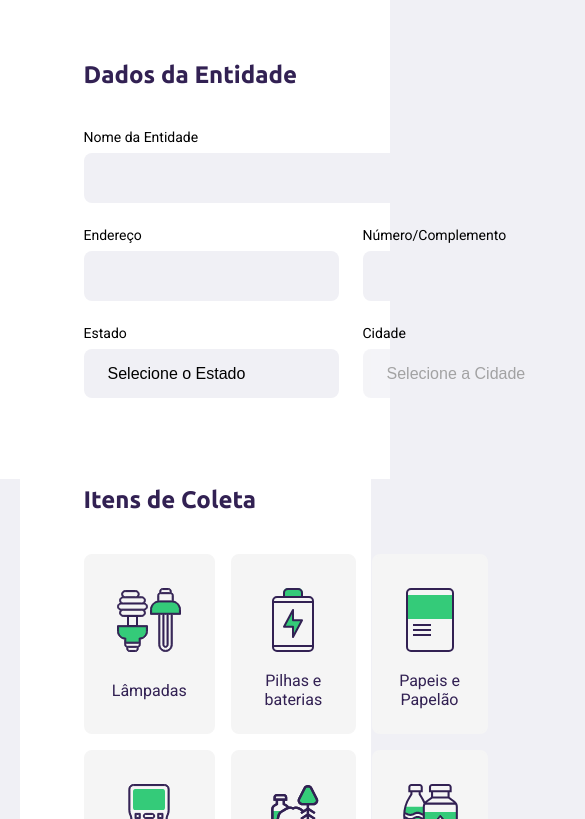
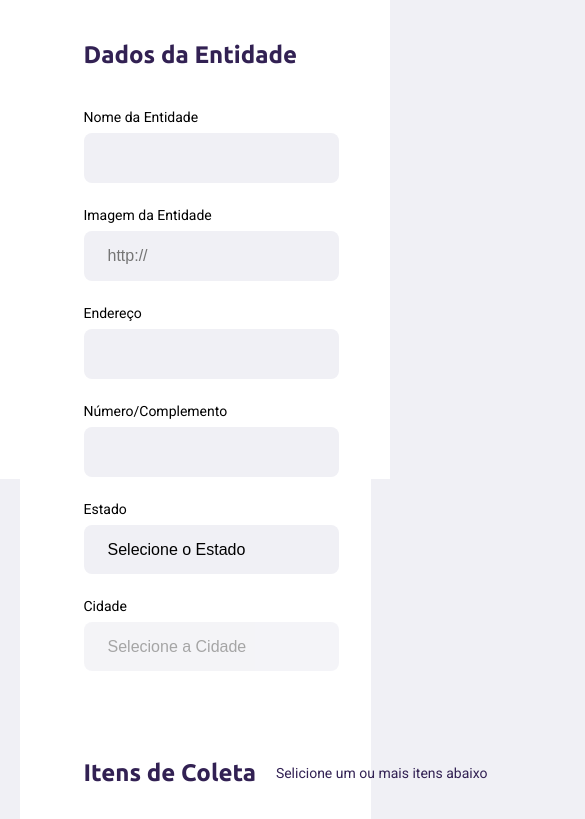
Before and after one commit to phbelucci/NLW_NEXT_LEVEL, a website: page src/views/create-point.html in a window 390 px wide. Shown: the part 365-1184 px from the top of the page, 585 px wide, since content can reach past the window. Drawn offline with nearby package versions, Linux system fonts and the light colour scheme; files that its build step writes are made by us from their sources; no server answers; files whose address does not match are found by name.

Commit message:
aula 4 finalizada

```diff
--- a/public/styles/create-point.css
+++ b/public/styles/create-point.css
@@ -60,7 +60,18 @@ form fieldset {
 }
 
 form legend {
+	display: flex;
+	align-items: center;
+	justify-content: space-between;
 	margin-bottom: 40px;
+
+	width: 100%;
+
+}
+
+form legend span {
+	font-size: 14px;
+	color: var(--title-color);
 
 }
 
--- a/public/styles/responsive.css
+++ b/public/styles/responsive.css
@@ -33,6 +33,16 @@
 		height: 250px;
 	}
 
+	#page-create-point .field-group {
+		flex-direction: column;
+
+	}
+
+	#page-create-point .field-group .field + .field {
+		margin-left: 0;
+
+	}
+
 }
 
 @media (min-width: 1700px){
--- a/src/views/create-point.html
+++ b/src/views/create-point.html
@@ -16,7 +16,7 @@
 
 	<div id="page-create-point">
 
-		{% include "page-header.html" %}
+		{% include "partials/page-header.html" %}
 
 		<form action="">
 
@@ -27,10 +27,20 @@
 					<h2>Dados da Entidade</h2>
 				</legend>
 
-				<div class="field">
-					<label for="name">Nome da Entidade</label>
-					<input type="text" name="name" required>
+				<div class="field-group">
+					<div class="field">
+						<label for="name">Nome da Entidade</label>
+						<input type="text" name="name" required>
+					</div>
+
+					<div class="field">
+						<label for="name">Imagem da Entidade</label>
+						<input type="url" name="image" placeholder="http://" required>
+
+					</div>
+
 				</div>
+
 
 				<div class="field-group">
 
@@ -75,6 +85,7 @@
 			<fieldset>
 				<legend>
 					<h2>Itens de Coleta</h2>
+					<span>Selicione um ou mais itens abaixo</span>
 				</legend>
 
 				<div class="items-grid">
```
Also changed, not shown: src/views/index.html (+8 -1 lines).
